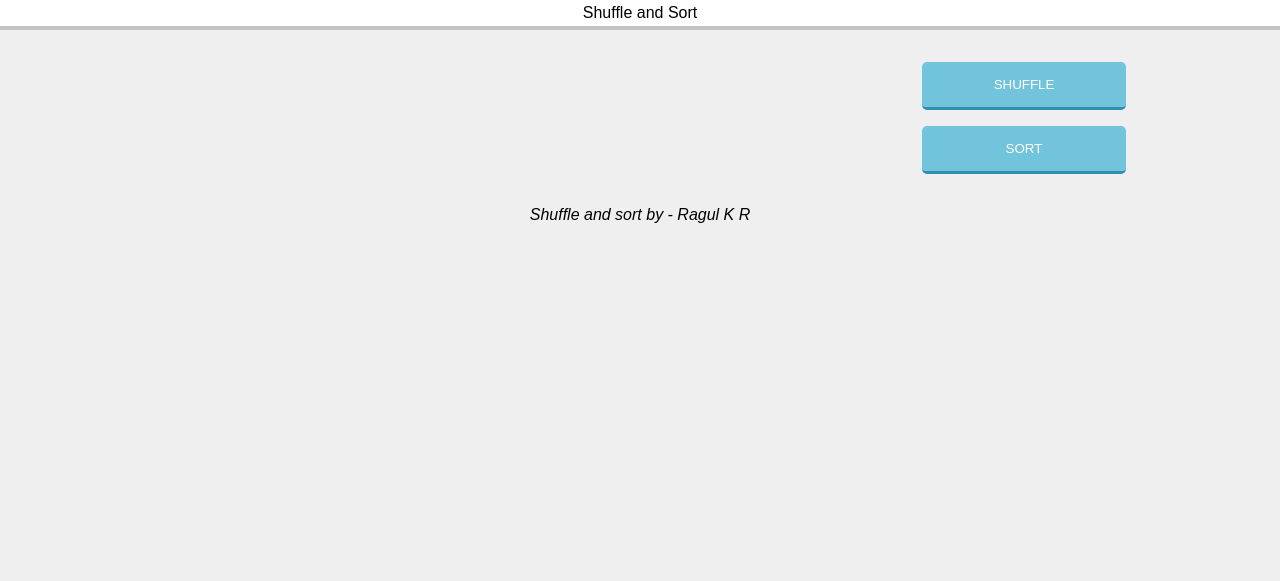
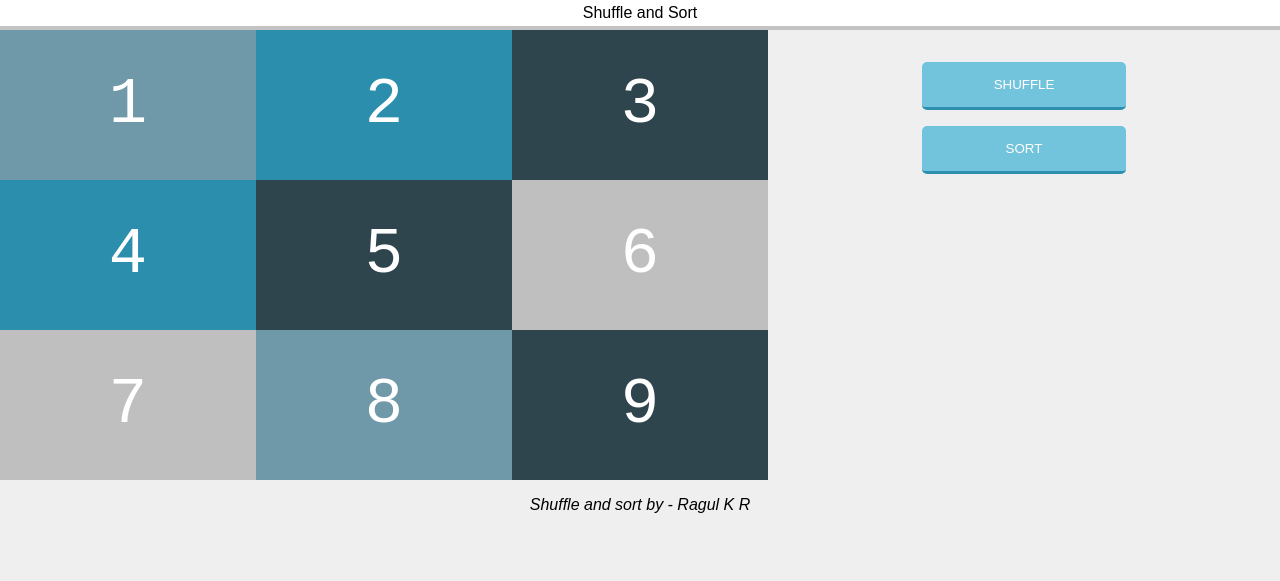
Before and after one commit to krragul/Shufflecards, a plain HTML site: page Index.html in a window 1280 px wide. Drawn offline with Linux system fonts and the light colour scheme.

Commit message:
Update Index.html

```diff
--- a/Index.html
+++ b/Index.html
@@ -28,5 +28,5 @@
         </div>
       </div>
    </body>
-   <script src="./cards-logic.js"></script>
+   <script src="./card-logic.js"></script>
 </html>
```
